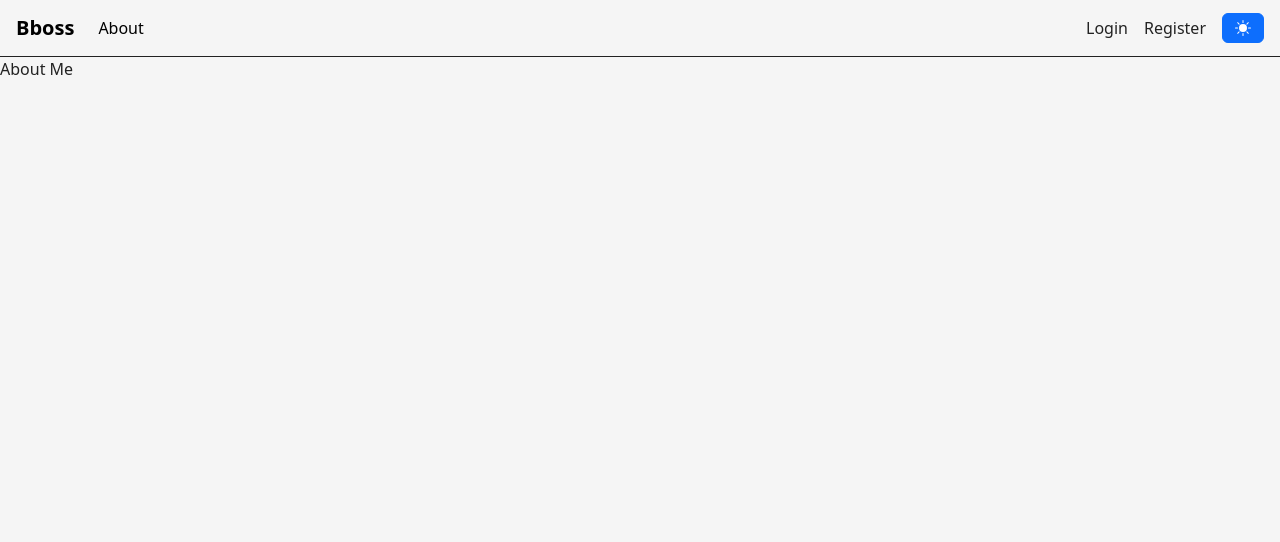
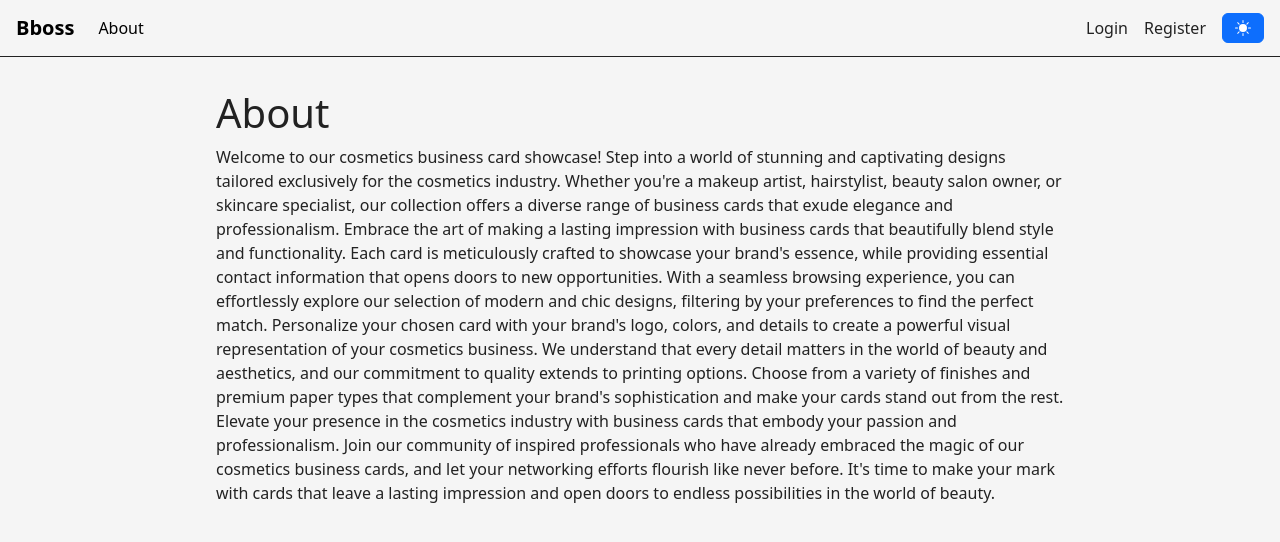
Before and after one commit to rotemfuks/Bbeauty, a React (Create React App) app: page /about in a window 1280 px wide. Shown: the top 542 px of the page. Built offline with nearby package versions, Linux system fonts and the light colour scheme.

Commit message:
page content and descriptions in home and about

```diff
--- a/src/App.module.scss
+++ b/src/App.module.scss
@@ -1,5 +1,11 @@
 .app {
     min-height: 100vh;
+
+    .pageContent {
+        max-width: 55rem;
+        margin: 0 auto;
+        padding: 2rem 1rem;
+    }
 }
 
 .app.dark {
--- a/src/App.tsx
+++ b/src/App.tsx
@@ -7,8 +7,8 @@ import Register from "./components/Register";
 import { Navigation } from "./components/Navigation";
 import { useContext } from "react";
 
-import './styles/main.scss';
-import styles from './App.module.scss';
+import "./styles/main.scss";
+import styles from "./App.module.scss";
 import { ThemeContext } from "./context/ThemeContext";
 import Favorites from "./components/Favorites";
 import { About } from "./components/About";
@@ -22,18 +22,17 @@ function App() {
       <ToastContainer />
       <Router>
         <Navigation />
+        <div className={styles.pageContent}>
           <Routes>
             <Route path="/login" element={<Login />} />
-          <Route
-            path="/register"
-            element={<Register />}
-          />
+            <Route path="/register" element={<Register />} />
             <Route path="/home" element={<Home />} />
             <Route path="/about" element={<About />} />
             <Route path="/cards" element={<Cards />} />
             <Route path="/favorites" element={<Favorites />} />
             <Route path="*" element={<PageNotFound />}></Route>
           </Routes>
+        </div>
       </Router>
     </div>
   );
--- a/src/components/About.tsx
+++ b/src/components/About.tsx
@@ -1,7 +1,30 @@
 export function About() {
-    return (
-       <div>
-            About Me
-       </div>
-    )
+  return (
+    <div>
+      <h1>About</h1>
+      Welcome to our cosmetics business card showcase! Step into a world of
+      stunning and captivating designs tailored exclusively for the cosmetics
+      industry. Whether you're a makeup artist, hairstylist, beauty salon owner,
+      or skincare specialist, our collection offers a diverse range of business
+      cards that exude elegance and professionalism. Embrace the art of making a
+      lasting impression with business cards that beautifully blend style and
+      functionality. Each card is meticulously crafted to showcase your brand's
+      essence, while providing essential contact information that opens doors to
+      new opportunities. With a seamless browsing experience, you can
+      effortlessly explore our selection of modern and chic designs, filtering
+      by your preferences to find the perfect match. Personalize your chosen
+      card with your brand's logo, colors, and details to create a powerful
+      visual representation of your cosmetics business. We understand that every
+      detail matters in the world of beauty and aesthetics, and our commitment
+      to quality extends to printing options. Choose from a variety of finishes
+      and premium paper types that complement your brand's sophistication and
+      make your cards stand out from the rest. Elevate your presence in the
+      cosmetics industry with business cards that embody your passion and
+      professionalism. Join our community of inspired professionals who have
+      already embraced the magic of our cosmetics business cards, and let your
+      networking efforts flourish like never before. It's time to make your mark
+      with cards that leave a lasting impression and open doors to endless
+      possibilities in the world of beauty.
+    </div>
+  );
 }
--- a/src/components/Home.tsx
+++ b/src/components/Home.tsx
@@ -1,15 +1,20 @@
 import { FunctionComponent } from "react";
 
-interface HomeProps {
-
-}
+interface HomeProps {}
 
 const Home: FunctionComponent<HomeProps> = () => {
-    return (
-        <>
-            <h1> Home Page</h1>
-        </>
-     );
-}
+  return (
+    <>
+      <h1> Home Page</h1>
+      <div>
+        Welcome to our cosmetics business card showcase! Step into a world of
+        stunning and captivating designs tailored exclusively for the cosmetics
+        industry. Whether you're a makeup artist, hairstylist, beauty salon
+        owner, or skincare specialist, our collection offers a diverse range of
+        business cards that exude elegance and professionalism.
+      </div>
+    </>
+  );
+};
 
 export default Home;
```
Lines whose indentation alone changed are shown as unchanged.
